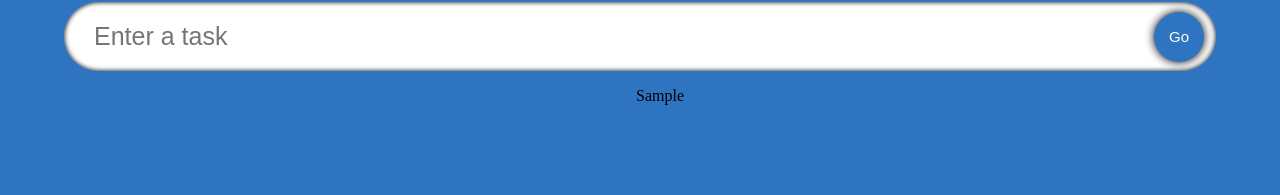
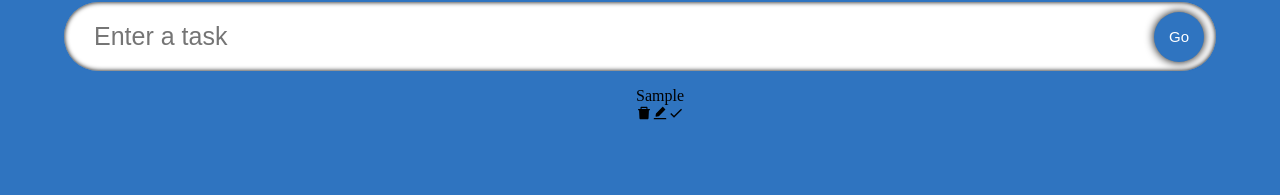
Before and after one commit to lauratro/typescript-react-to-do-list, a React (Create React App) app: page / in a window 1280 px wide. Both pictures are taken after typing "Sample" into the empty fields and a click on the button "Go". Shown: the part 105-300 px from the top of the page. Built offline with nearby package versions, Linux system fonts and the light colour scheme; a web font is replaced by a local one.

Commit message:
Import icons

```diff
--- a/src/components/SingleTodo/SingleTodo.tsx
+++ b/src/components/SingleTodo/SingleTodo.tsx
@@ -1,5 +1,8 @@
 import React from "react"
-import {Todo} from "./../../model"
+import {Todo} from "./../../model";
+import {AiFillDelete,AiFillEdit} from "react-icons/ai"
+import {MdDone} from "react-icons/md"
+
 interface Props{
 todo:Todo,
 todos:Todo[]
@@ -8,6 +11,11 @@ setTodos:React.Dispatch<React.SetStateAction<Todo[]>>
 const SingleTodo: React.FC<Props> = ({todo, todos, setTodos})=>{
     return <form className="todos__single">
         <span className="todos__single--text">{todo.todo}</span>
+    <div>
+        <span className="icon"><AiFillDelete/></span>
+        <span className="icon"><AiFillEdit/></span>
+        <span className="icon"><MdDone/></span>
+    </div>
     </form>
 }
 export default SingleTodo;
```
